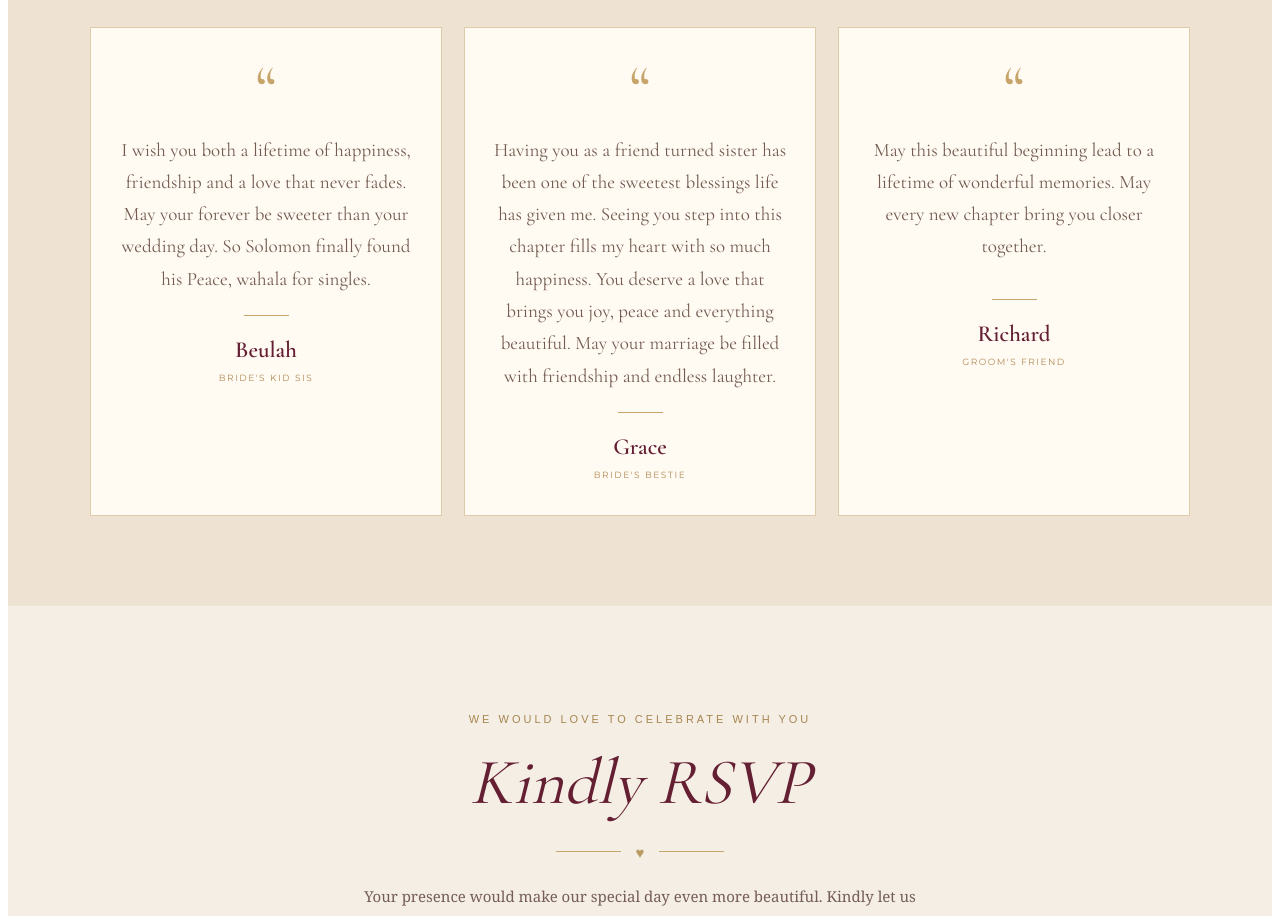
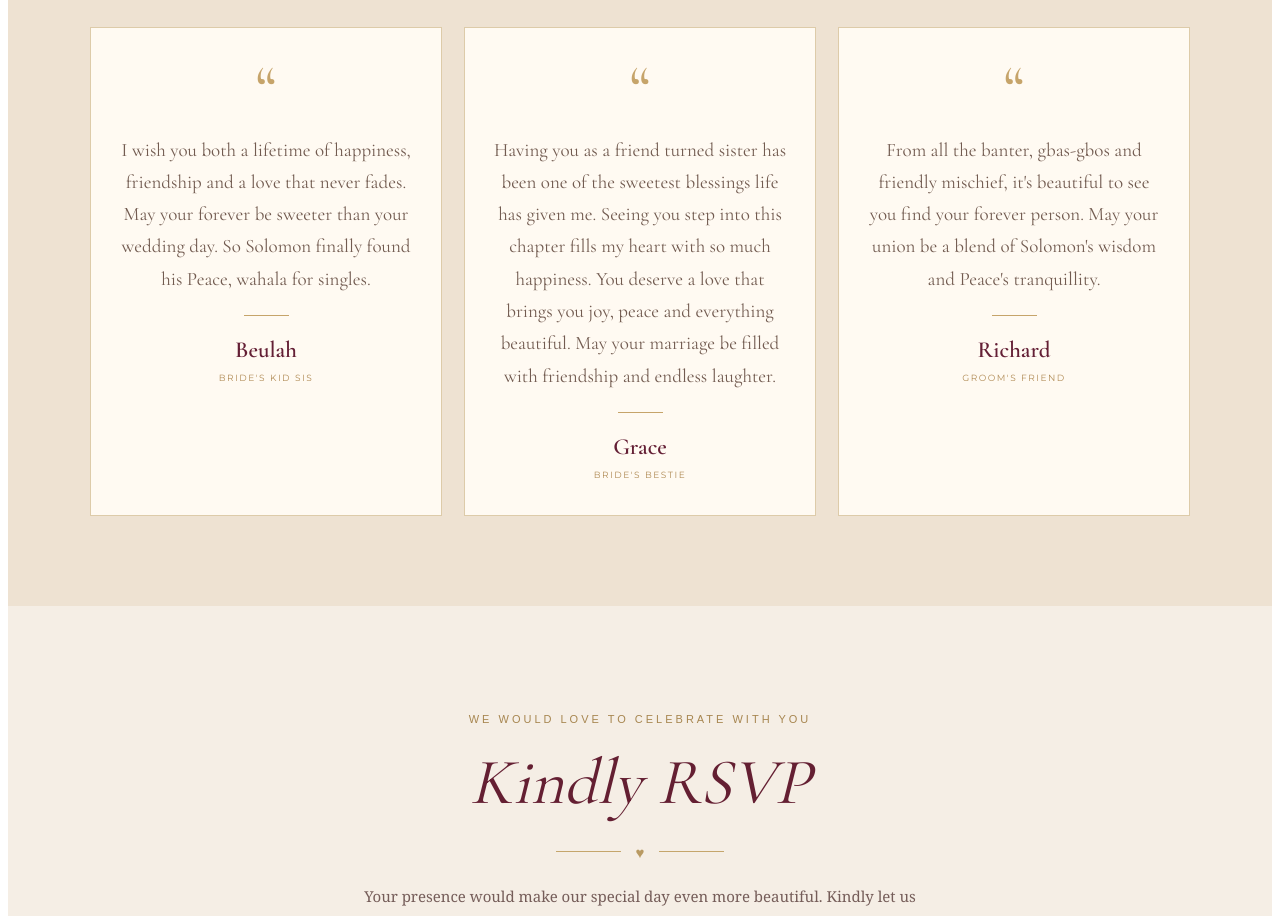
Before and after one commit to us-uzoma/wedding, a React (Vite) app: page / in a window 1280 px wide. Shown: the part 2720-3636 px from the top of the page. Built offline with nearby package versions, Linux system fonts and the light colour scheme; no server answers; the database is empty.

Commit message:
updated richard

```diff
--- a/src/components/WeddingDetails/WeddingDetails.jsx
+++ b/src/components/WeddingDetails/WeddingDetails.jsx
@@ -47,7 +47,7 @@ export default function WeddingDetails() {
       name: "Richard",
       relationship: "Groom's Friend",
       message:
-        "May this beautiful beginning lead to a lifetime of wonderful memories. May every new chapter bring you closer together.",
+        "From all the banter, gbas-gbos and friendly mischief, it's beautiful to see you find your forever person. May your union be a blend of Solomon's wisdom and Peace's tranquillity.",
     },
   ];
 
```
